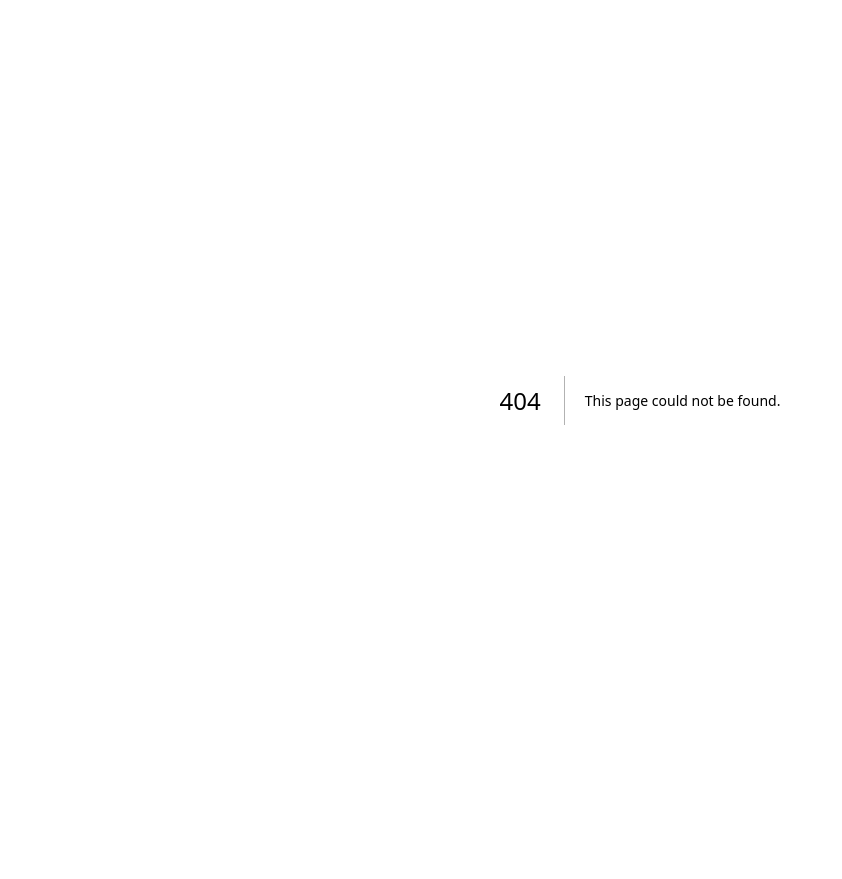
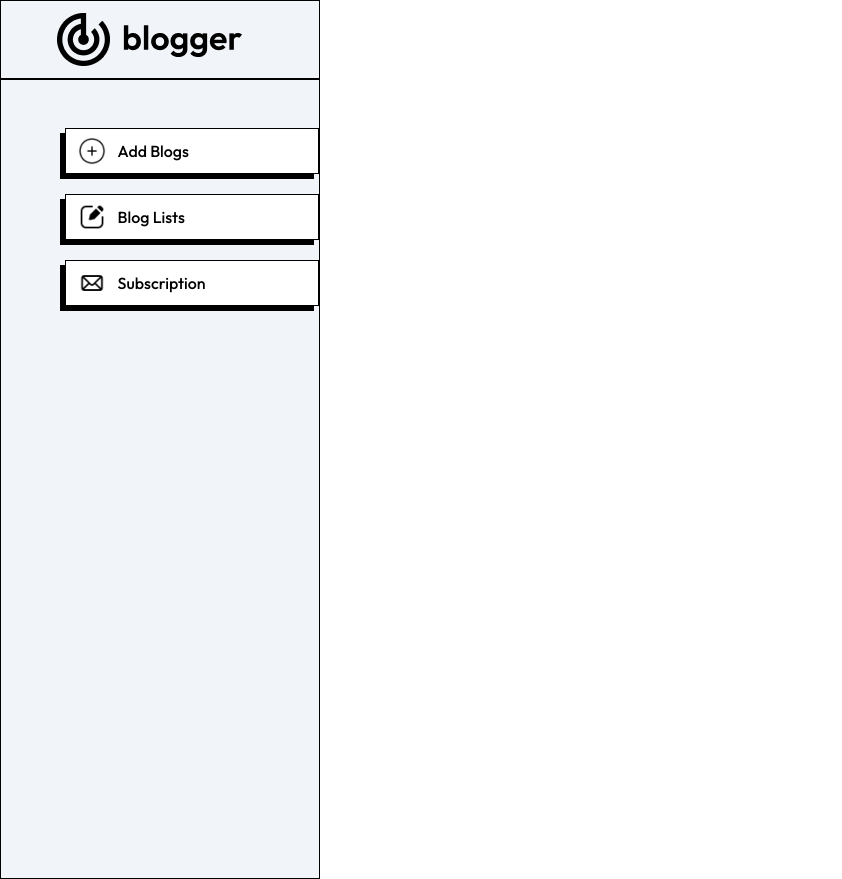
Before and after one commit to abd041/Blog-App, a Next.js app: page /admin/addProduct in a window 1280 px wide. Before the commit this address had no page. Shown: the whole page, without its empty margins (0-842 px from the left). Before the commit the page ends 800 px from the top, so only its background shows below. Built offline with nearby package versions, Linux system fonts and the light colour scheme.

Commit message:
add admin blog sidebar creted

```diff
--- /dev/null
+++ b/components/adminComponents/Sidebar.jsx
@@ -0,0 +1,32 @@
+import Image from 'next/image'
+import { assets } from "../../assets/assets"
+import Link from 'next/link'
+
+const Sidebar = () => {
+    return (
+        <div className='flex flex-col bg-slate-100'>
+            <Link href='/admin' className='px-2 sm:pl-14 py-3 border border-black'>
+                <Image src={assets.logo} alt='...' />
+            </Link>
+            <div className='w-28 sm:w-80 h-[100vh] relative py-12 border border-black'>
+                <div className='w-[50%] sm:w-[80%] absolute right-0'>
+                    <Link href='/admin/addProduct' className='flex items-center border border-black gap-3 font-medium px-3 py-2 bg-white shadow-[-5px_5px_0px_#000000]'>
+                        <Image src={assets.add_icon} alt='...' width={28} /><p>Add Blogs</p>
+                    </Link>
+
+
+                       <Link href='/admin/bloglist' className='mt-5 flex items-center border border-black gap-3 font-medium px-3 py-2 bg-white shadow-[-5px_5px_0px_#000000]'>
+                        <Image src={assets.blog_icon} alt='...' width={28} /><p>Blog Lists</p>
+                    </Link>
+
+
+                       <Link href='/admin/subscription' className='mt-5 flex items-center border border-black gap-3 font-medium px-3 py-2 bg-white shadow-[-5px_5px_0px_#000000]'>
+                        <Image src={assets.email_icon} alt='...' width={28} /><p>Subscription</p>
+                    </Link>
+                </div>
+            </div>
+        </div>
+    )
+}
+
+export default Sidebar
--- /dev/null
+++ b/src/app/admin/addProduct/page.jsx
@@ -0,0 +1,11 @@
+import React from 'react'
+
+const page = () => {
+  return (
+    <div>
+
+    </div>
+  )
+}
+
+export default page
--- /dev/null
+++ b/src/app/admin/bloglist/page.jsx
@@ -0,0 +1,11 @@
+import React from 'react'
+
+const page = () => {
+  return (
+    <div>
+
+    </div>
+  )
+}
+
+export default page
--- /dev/null
+++ b/src/app/admin/layout.jsx
@@ -0,0 +1,12 @@
+import Sidebar from "../../../components/adminComponents/Sidebar";
+
+export default function Layout({ children }) {
+    return (
+        <>
+        <div className="flex ">
+            <Sidebar/>
+        </div>
+            {children}
+        </>
+    )
+}
--- /dev/null
+++ b/src/app/admin/page.jsx
@@ -0,0 +1,11 @@
+import React from 'react'
+
+const page = () => {
+    return (
+        <div>
+
+        </div>
+    )
+}
+
+export default page
--- /dev/null
+++ b/src/app/admin/subscription/page.jsx
@@ -0,0 +1,11 @@
+import React from 'react'
+
+const page = () => {
+  return (
+    <div>
+
+    </div>
+  )
+}
+
+export default page
```
